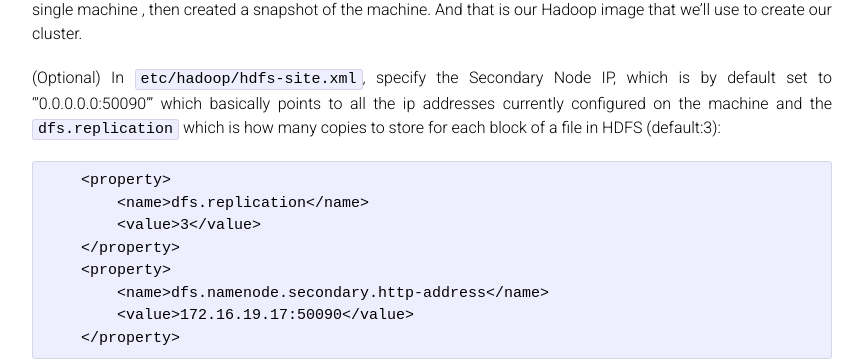
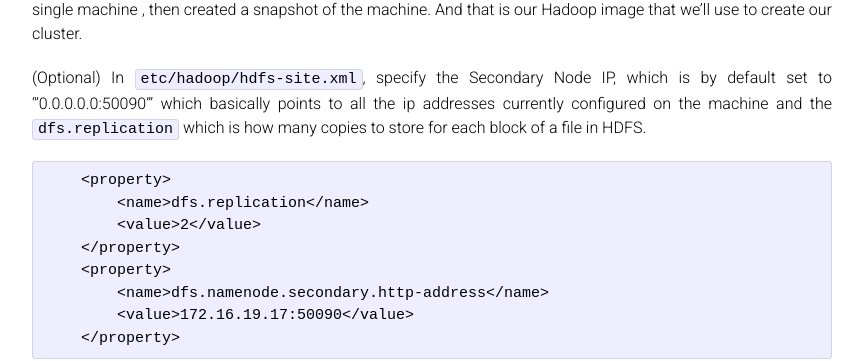
Before and after one commit to daviddao/ddm-script, a Jekyll site: the page built from hadoop.md, in a window 1280 px wide and 900 px high, scrolled down 2431 px. Shown: the part 142-503 px from the top of the window, without its empty margins (208-1071 px from the left). Built offline with Jekyll 4.4.1, drawn with Linux system fonts in a browser that asks for light colours; Markdown is read by kramdown in place of the engine named in the settings.

Commit message:
wordcount comparison

`````diff
--- a/hadoop.md
+++ b/hadoop.md
@@ -110,12 +110,12 @@ In `etc/hadoop/yarn-site.xml`, specify the ResourceManager IP, which here we jus
 
 The above configs need to eventually be on both the NameNode and the DataNode, so we applied them to our single machine , then created a snapshot of the machine. And that is our Hadoop image that we'll use to create our cluster.
 
-(Optional) In `etc/hadoop/hdfs-site.xml`, specify the Secondary Node IP, which is by default set to '''0.0.0.0.0:50090''' which basically points to all the ip addresses currently configured on the machine and the `dfs.replication` which is how many copies to store for each block of a file in HDFS (default:3):
+(Optional) In `etc/hadoop/hdfs-site.xml`, specify the Secondary Node IP, which is by default set to '''0.0.0.0.0:50090''' which basically points to all the ip addresses currently configured on the machine and the `dfs.replication` which is how many copies to store for each block of a file in HDFS.
 
 ````
     <property>
         <name>dfs.replication</name>
-        <value>3</value>
+        <value>2</value>
     </property>
     <property>
         <name>dfs.namenode.secondary.http-address</name>
--- a/index.html
+++ b/index.html
@@ -102,6 +102,12 @@ layout: default
     </a>
     </div>
 
+    <div class="materials-item">
+    <a href="hadoop_reduce-vs-pig/">
+      Hadoop: MapReduce vs. Pig (Performance & Usability)
+    </a>
+    </div>
+
     <div class="module-header">Module 3: Distributed Machine Learning Frameworks</div>
 
     <div class="materials-item">
`````
Also changed, not shown: hadoop_reduce-vs-pig.md (added, +14 -0 lines).
